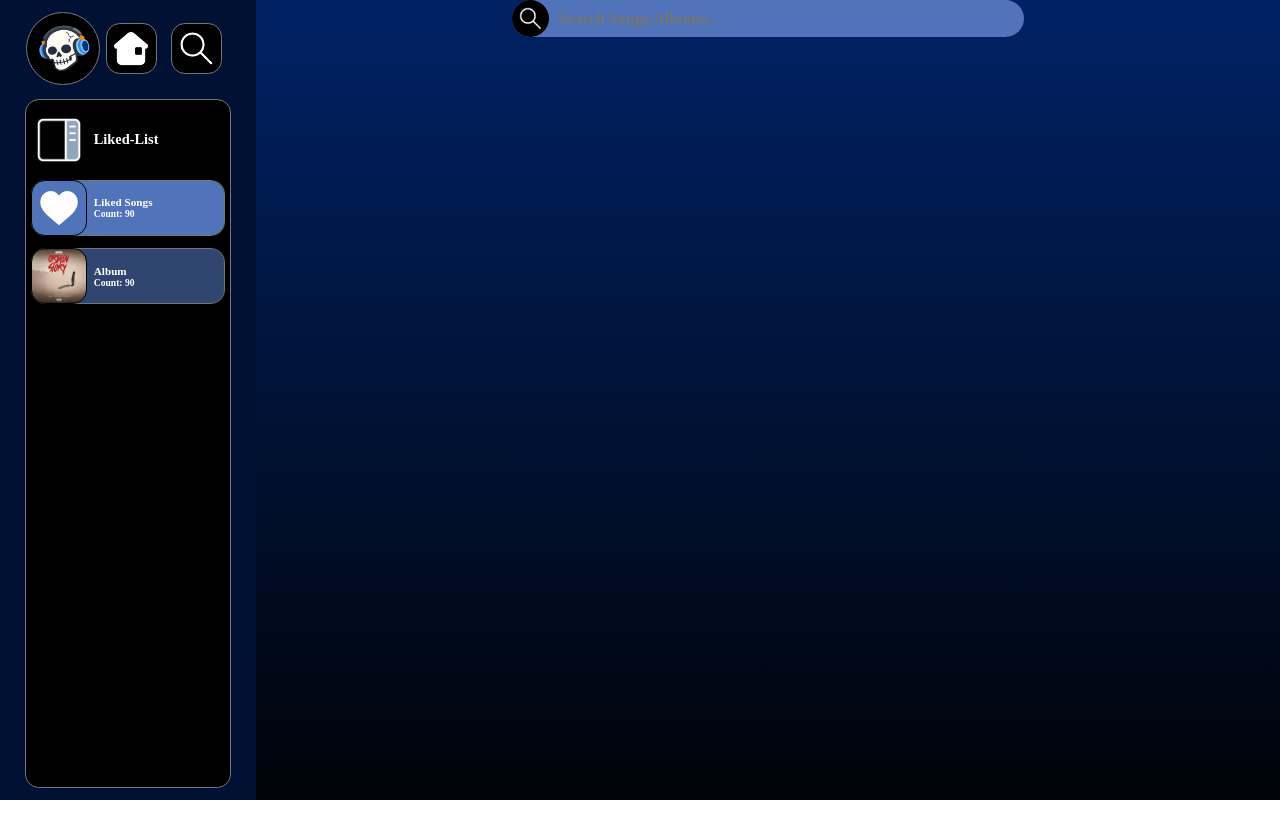
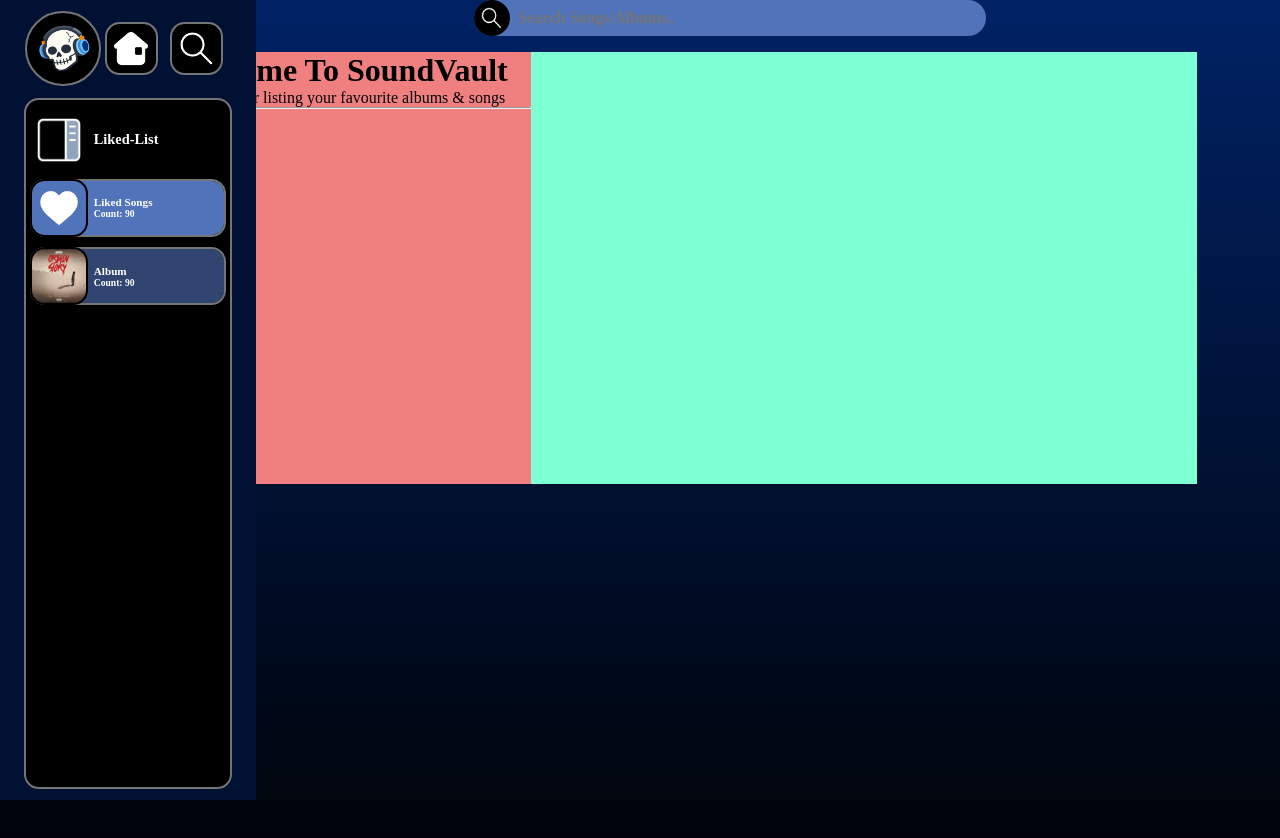
Before and after one commit to Snooz7725/Music-Website, a React (Vite) app in the folder my_app/: page / in a window 1280 px wide. Shown: the top 838 px of the page. Before the commit the page ends 800 px from the top, so only its background shows below. Built offline with nearby package versions, Linux system fonts and the light colour scheme.

Commit message:
feat(searchbar): special efx added to searchbar + minor tweaks

```diff
--- a/my_app/src/App.css
+++ b/my_app/src/App.css
@@ -7,8 +7,11 @@
 }
 
 .app-wrapper {
-    height: 100vh;
+    margin-top: calc(var(--searchbar-height) + 2vh);
+    min-height: 100vh;
     display: flex;
+    flex-direction: column;
+    align-items: center;
 }
 
 .main-section {
--- a/my_app/src/App.jsx
+++ b/my_app/src/App.jsx
@@ -12,6 +12,7 @@
             <Sidebar />
             <div className="main-section">
                 <Searchbar />
+                <Hero />
             </div>
         </div>
     )
--- a/my_app/src/components/hero.css
+++ b/my_app/src/components/hero.css
@@ -5,10 +5,13 @@
 }
 
 .hero-wrapper {
+    display: flex;
+    background-color: aquamarine;
     width: 80vw;
     height: 54vh;
 }
 
 .left-panel {
+    background-color: lightcoral;
     width: 35%;
 }
--- a/my_app/src/components/searchbar.css
+++ b/my_app/src/components/searchbar.css
@@ -7,28 +7,33 @@
 .searchbar-wrapper {
     position: fixed;
     top: 0;
-    left: 40%;
-
+    left: calc(var(--closed-sidebar-width) + 30vw);
     display: flex;
     gap: 9px;
     border-radius: 20px;
     min-width: 30vw;
     width: 40%;
-    height: auto;
+    height: var(--searchbar-height);
     margin: 0px auto;
+    background-color: rgb(80, 115, 186);
+    outline: solid 0.2rem transparent;
+    transition: outline 0.3s ease-in-out;
+}
 
-    background-color: rgb(80, 115, 186);
+.searchbar-wrapper:focus-within {
+    outline-color: rgb(201, 222, 255);
 }
 
 .icon-wrapper {
     display: flex;
     justify-content: center;
     align-items: center; /* important */
-    height: 37px;
+    height: 100%;
     aspect-ratio: 1 / 1;
     border-radius: 20px;
     overflow: hidden;
-    background-color: black;
+    background-color: rgb(0, 0, 0);
+    transition: transform 0.3s ease;
 }
 
 .icon-wrapper img {
--- a/my_app/src/components/sidebar.css
+++ b/my_app/src/components/sidebar.css
@@ -42,7 +42,7 @@
     justify-content: center;
     align-items: center;
     aspect-ratio: 1 / 1;
-    outline: solid 1.5px var(--prim-colour);
+    outline: solid 0.18rem var(--prim-colour);
     height: calc(var(--closed-sidebar-width) * 0.8);
     overflow: hidden;
 }
@@ -63,7 +63,7 @@
     aspect-ratio: 1 / 1;
     background-color: rgb(0, 0, 0);
     border-radius: 1vw;
-    outline: solid 1.5px transparent;
+    outline: solid 0.18rem transparent;
     overflow: hidden;
     transform: scale(1);
     transition: outline-color 0.3s ease, margin 0.3s ease, max-width 0.3s ease, transform 0.3s ease;
@@ -100,7 +100,7 @@
     gap: 1.8vh;
     background-color: rgb(0, 0, 0);
     border-radius: 1vw;
-    outline: solid 1.5px var(--prim-colour);
+    outline: solid 0.18rem var(--prim-colour);
     padding: 1vw 0;
     width: calc(var(--closed-sidebar-width) * 0.8);
     transition: width 0.3s ease;
@@ -115,7 +115,7 @@
     all: unset;
     display: flex;
     border-radius: 1vw;
-    outline: solid 1.5px var(--prim-colour);
+    outline: solid 0.18rem var(--prim-colour);
     height: calc(var(--closed-sidebar-width) * 0.6);
     width: calc(var(--closed-sidebar-width) * 0.6);
     aspect-ratio: 1 / 1;
@@ -129,7 +129,7 @@
     align-items: center;
     height: 100%;
     aspect-ratio: 1 / 1;
-    outline: solid 1.5px transparent;
+    outline: solid 0.18rem transparent;
     border-radius: 1vw;
     overflow: hidden;
     transition: transform 0.3s ease, outline-color 0.3s ease;
--- a/my_app/src/index.css
+++ b/my_app/src/index.css
@@ -7,6 +7,9 @@
 
     --closed-sidebar-width: clamp(70px, 7vw, 90px);
     --open-sidebar-width: clamp(200px, 20vw, 300px); /* +75% */
+
+    --searchbar-height: clamp(2rem, 4.5vh, 50px);
+    --searchbar-width: clamp(200px, 20vw, 300px);
 }
 
 *,
```
